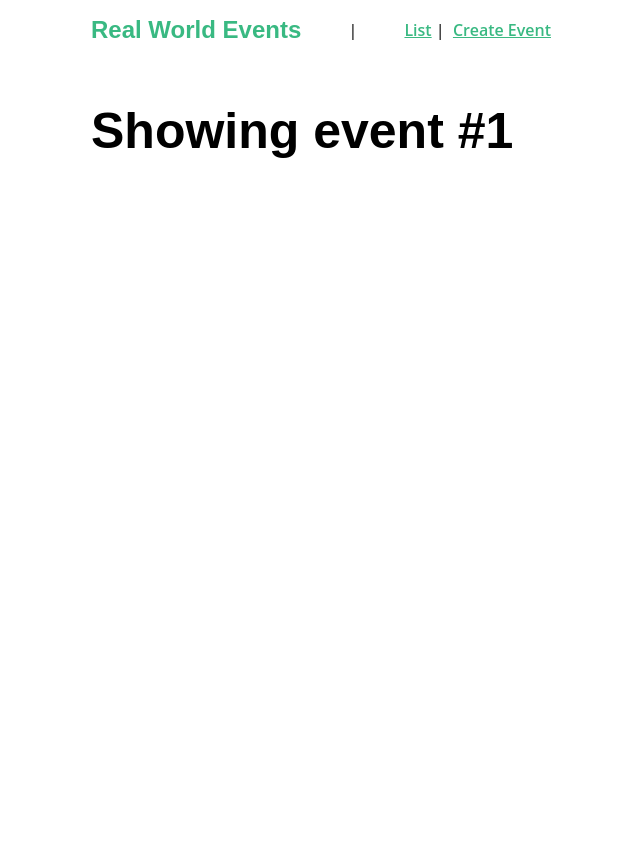
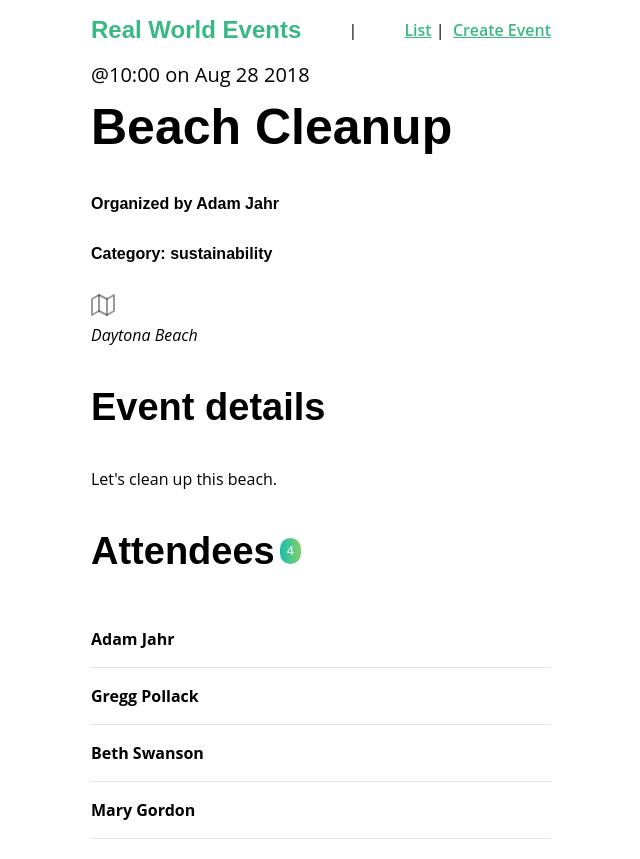
Before and after one commit to Athinanarof/vue-master-tutorial, a Vue app: page /event/1 in a window 1280 px wide. Shown: the whole page, without its empty margins (319-959 px from the left). Before the commit the page ends 800 px from the top, so only its background shows below. Built offline with nearby package versions, Linux system fonts and the light colour scheme; data requests are answered from the project's data file.

Commit message:
API call with Axios.

```diff
--- a/babel.config.js
+++ b/babel.config.js
@@ -1,3 +1,3 @@
 module.exports = {
-  presets: ["@vue/cli-plugin-babel/preset"]
-};
+  presets: ['@vue/cli-plugin-babel/preset']
+}
--- /dev/null
+++ b/db.json
@@ -0,0 +1,76 @@
+{
+  "events": [
+    {
+      "id": 1,
+      "title": "Beach Cleanup",
+      "date": "Aug 28 2018",
+      "time": "10:00",
+      "location": "Daytona Beach",
+      "description": "Let's clean up this beach.",
+      "organizer": "Adam Jahr",
+      "category": "sustainability",
+      "attendees": [
+        {
+          "id": "abc123",
+          "name": "Adam Jahr"
+        },
+        {
+          "id": "def456",
+          "name": "Gregg Pollack"
+        },
+        {
+          "id": "ghi789",
+          "name": "Beth Swanson"
+        },
+        {
+          "id": "jkl101",
+          "name": "Mary Gordon"
+        }
+      ]
+    },
+    {
+      "id": 2,
+      "title": "Park Cleanup",
+      "date": "Nov 12 2018",
+      "time": "12:00",
+      "location": "132 N Magnolia Street, Orlando, Florida",
+      "description": "We're going to clean up this park.",
+      "organizer": "Adam Jahr",
+      "category": "nature",
+      "attendees": [
+        {
+          "id": "ghi789",
+          "name": "Beth Swanson"
+        },
+        {
+          "id": "jkl101",
+          "name": "Mary Gordon"
+        }
+      ]
+    },
+    {
+      "id": 3,
+      "title": "Pet Adoption Day",
+      "date": "Dec 2 2018",
+      "time": "12:00",
+      "location": "132 N Magnolia Street, Orlando, Florida",
+      "description": "Help animals find new homes.",
+      "organizer": "Gregg Pollack",
+      "category": "animal welfare",
+      "attendees": [
+        {
+          "id": "abc123",
+          "name": "Adam Jahr"
+        },
+        {
+          "id": "ghi789",
+          "name": "Beth Swanson"
+        },
+        {
+          "id": "jkl101",
+          "name": "Mary Gordon"
+        }
+      ]
+    }
+  ]
+}
--- a/package.json
+++ b/package.json
@@ -8,6 +8,7 @@
     "lint": "vue-cli-service lint"
   },
   "dependencies": {
+    "axios": "^0.19.2",
     "core-js": "^3.6.5",
     "feather-icons": "^4.28.0",
     "vue": "^2.6.11",
@@ -28,6 +29,7 @@
     "node-sass": "^4.14.1",
     "prettier": "^1.19.1",
     "sass-loader": "^9.0.2",
+    "vue-cli-plugin-axios": "0.0.4",
     "vue-cli-plugin-lodash": "^0.1.3",
     "vue-template-compiler": "^2.6.11"
   }
--- a/src/components/EventCard.vue
+++ b/src/components/EventCard.vue
@@ -1,7 +1,7 @@
 <template>
   <router-link
     class="event-link"
-    :to="{ name: 'event-show', params: { id: '1' } }"
+    :to="{ name: 'event-show', params: { id: event.id } }"
   >
     <div class="event-card -shadow">
       <span class="eyebrow">@{{ event.time }} on {{ event.date }}</span>
@@ -16,20 +16,8 @@
 </template>
 <script>
 export default {
-  data() {
-    // ES6 short hand
-    return {
-      event: {
-        id: 1,
-        title: 'Beach Cleanup',
-        date: 'Tues Aug 19, 2018',
-        time: '6:00',
-        attendees: [
-          { id: 'abcd123', name: 'Adam Jarh' },
-          { id: 'efgh456', name: 'Greeg Pollack' }
-        ]
-      }
-    }
+  props: {
+    event: Object
   }
 }
 </script>
--- /dev/null
+++ b/src/services/EventService.js
@@ -0,0 +1,21 @@
+import axios from 'axios'
+
+// A single axios instance for the entire app
+const apliClient = axios.create({
+  baseURL: 'http://localhost:3000',
+  withCredentials: false,
+  // For authentication and configuration
+  headers: {
+    Accept: 'application/json',
+    'Content-Type': 'application/json'
+  }
+})
+
+export default {
+  getEvents() {
+    return apliClient.get('/events')
+  },
+  getEvent(id) {
+    return apliClient.get('/events/' + id)
+  }
+}
--- a/src/views/EventList.vue
+++ b/src/views/EventList.vue
@@ -1,16 +1,31 @@
 <template>
   <div>
     <h1>Event Listing</h1>
-    <EventCard />
-    <BaseIcon />
+    <EventCard v-for="event in events" :key="event.id" :event="event" />
   </div>
 </template>
 
 <script>
 import EventCard from '@/components/EventCard.vue'
+import EventService from '@/services/EventService.js'
+
 export default {
   components: {
-    EventCard // ES6 shorthand
+    EventCard // ES6, shorthand
+  },
+  data() {
+    return {
+      events: []
+    }
+  },
+  created() {
+    EventService.getEvents()
+      .then(response => {
+        this.events = response.data // <--- set the events data
+      })
+      .catch(error => {
+        console.log('There was an error:', error.response)
+      })
   }
 }
 </script>
--- a/src/views/EventShow.vue
+++ b/src/views/EventShow.vue
@@ -1,8 +1,71 @@
 <template>
-  <h1>Showing event #{{ id }}</h1>
+  <div>
+    <div class="event-header">
+      <span class="eyebrow">@{{ event.time }} on {{ event.date }}</span>
+      <h1 class="title">{{ event.title }}</h1>
+      <h5>Organized by {{ event.organizer }}</h5>
+      <h5>Category: {{ event.category }}</h5>
+    </div>
+    <BaseIcon name="map"><h2>Location</h2></BaseIcon>
+    <address>{{ event.location }}</address>
+    <h2>Event details</h2>
+    <p>{{ event.description }}</p>
+    <h2>
+      Attendees
+      <span class="badge -fill-gradient">{{
+        event.attendees ? event.attendees.length : 0
+      }}</span>
+    </h2>
+    <ul class="list-group">
+      <li
+        v-for="(attendee, index) in event.attendees"
+        :key="index"
+        class="list-item"
+      >
+        <b>{{ attendee.name }}</b>
+      </li>
+    </ul>
+  </div>
 </template>
 <script>
+import EventService from '@/services/EventService.js'
+
 export default {
-  props: ['id'] // Telling component receive specific propo
+  props: ['id'], // Telling component receive specific props
+  data() {
+    return {
+      event: {}
+    }
+  },
+  created() {
+    EventService.getEvent(this.id) // <--- Send the prop id to our EventService
+      .then(response => {
+        this.event = response.data
+      })
+      .catch(error => {
+        console.log('There was an error:', error.response)
+      })
+  }
 }
 </script>
+
+<style scoped>
+.location {
+  margin-bottom: 0;
+}
+.location > .icon {
+  margin-left: 10px;
+}
+.event-header > .title {
+  margin: 0;
+}
+.list-group {
+  margin: 0;
+  padding: 0;
+  list-style: none;
+}
+.list-group > .list-item {
+  padding: 1em 0;
+  border-bottom: solid 1px #e5e5e5;
+}
+</style>
```
Also changed, not shown: 1 other file (tests, documents, lock files or other folders).
